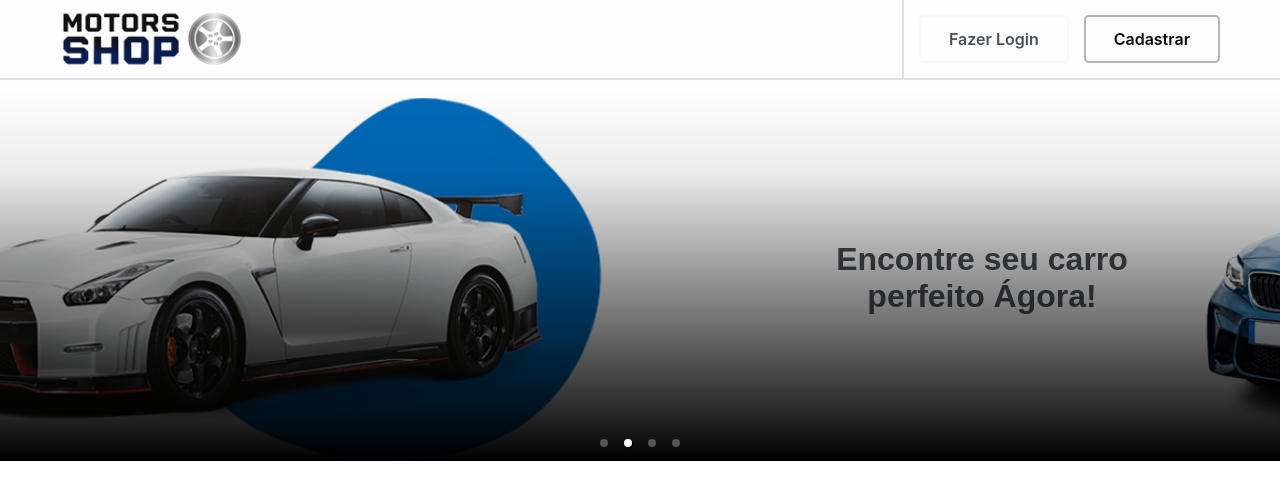
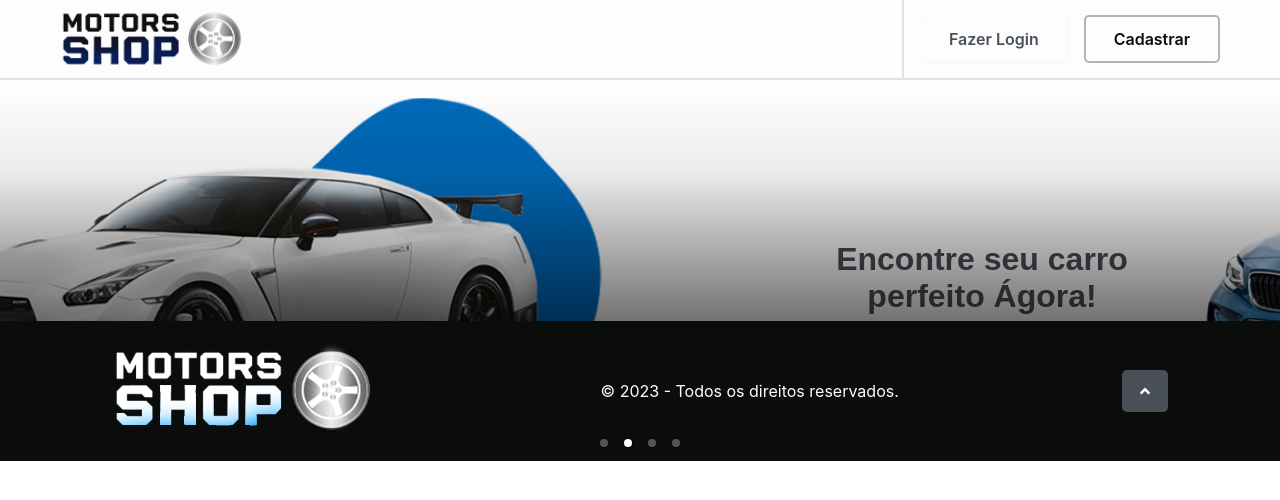
Before and after one commit to Grup-008-Kenzie/motor-shop-frontend, a React (Create React App) app: page / in a window 1280 px wide. Shown: the top 500 px of the page. Built offline with nearby package versions, Linux system fonts and the light colour scheme.

Commit message:
Feat: footer creation

```diff
--- /dev/null
+++ b/src/components/Footer/index.tsx
@@ -0,0 +1,27 @@
+import { FooterStyled } from "../../styles/Footer";
+import Logo from "../../assets/logo2.png";
+import { ButtonStandard } from "../../styles/buttons";
+import angleUp from "../../assets/angleUp.svg";
+
+export const Footer = () => {
+  const scrollToTop = () => {
+    window.scrollTo({ top: 0, behavior: "smooth" });
+  };
+  return (
+    <FooterStyled>
+      <div className="Logo">
+        <img src={Logo} alt="" />
+      </div>
+      <span>© 2023 - Todos os direitos reservados.</span>
+      <ButtonStandard
+        bg="--Grey-2"
+        color="--Grey-10"
+        colorBorder="--Grey-2"
+        HoverColorBorder="--Grey-1"
+        onClick={scrollToTop}
+      >
+        <img src={angleUp} alt="" />
+      </ButtonStandard>
+    </FooterStyled>
+  );
+};
--- a/src/pages/Home/index.tsx
+++ b/src/pages/Home/index.tsx
@@ -4,6 +4,7 @@ import { HomeStyled } from "../../styles/Home";
 import "react-responsive-carousel/lib/styles/carousel.min.css";
 import { Carousel } from 'react-responsive-carousel';
 import { CarrouselComponent } from "../../components/carrousel";
+import { Footer } from "../../components/Footer";
 
 export const HomePage = () => {
 
@@ -12,6 +13,7 @@ export const HomePage = () => {
     <HomeStyled>
       <Header />
       <CarrouselComponent/>
+      <Footer/>
     </HomeStyled>
   );
 };
--- /dev/null
+++ b/src/styles/Footer.ts
@@ -0,0 +1,34 @@
+import styled from "styled-components";
+
+export const FooterStyled = styled.footer`
+  display: flex;
+  width: 100%;
+  align-items: center;
+  justify-content: space-around;
+  height: 140px;
+  background-color: var(--Grey-0);
+  position: absolute;
+  bottom: 0;
+  button {
+    padding: 15px;
+  }
+  span {
+    color: var(--Grey-10);
+  }
+  .Logo {
+    img {
+      height: 100px;
+      max-width: 100%;
+    }
+  }
+  @media (max-width: 850px) {
+    flex-direction: column;
+    height: 300px;
+    .Logo {
+      img {
+        height: 80px;
+        max-width: 100%;
+      }
+    }
+  }
+`;
--- a/src/styles/Home.ts
+++ b/src/styles/Home.ts
@@ -1,7 +1,8 @@
 import { styled } from "styled-components";
 
 export const HomeStyled = styled.main`
-    width: 100%;
-    display: flex;
-    flex-direction: column;
-`
+  width: 100%;
+  display: flex;
+  flex-direction: column;
+  position: relative;
+`;
--- a/src/styles/global.ts
+++ b/src/styles/global.ts
@@ -12,10 +12,10 @@ const GlobalStyle = createGlobalStyle`
     font-family: 'Inter', sans-serif;
 }
   :root{
-    --brand1: #4529E6;
-    --brand1: #5126EA;
-    --brand1: ##B0A6F0;
-    --brand1: ##EDEAFD;
+    --brand1: #006bba;
+    --brand2: #10619c;
+    --brand3: #6eb5ea;
+    --brand4: #c3e3fa;
 
     --Grey-0: #0B0D0D;
     --Grey-1: #212529;
@@ -60,6 +60,44 @@ const GlobalStyle = createGlobalStyle`
     background-color: #FFFFFF;
   }
 
+
+
+  * {
+  scrollbar-width: thin;
+  scrollbar-color: var(--brand2) var(--brand4);
+}
+
+/* Chrome, Edge and Safari */
+*::-webkit-scrollbar {
+  width: 8px;
+  width: 8px;
+}
+*::-webkit-scrollbar-track {
+  border-radius: 7px;
+  background-color: var(--Grey-10);
+}
+
+*::-webkit-scrollbar-track:hover {
+  background-color: var(--Grey-8);
+}
+
+*::-webkit-scrollbar-track:active {
+  background-color: var(--Grey-8);
+}
+
+*::-webkit-scrollbar-thumb {
+  border-radius: 5px;
+  background-color: var(--brand1);
+}
+
+*::-webkit-scrollbar-thumb:hover {
+  background-color: var(--alert1);
+}
+
+*::-webkit-scrollbar-thumb:active {
+  background-color: var(--brand2);
+}
+
   @-webkit-keyframes slide-in-right {
   0% {
     -webkit-transform: translateX(1000px);
```
Also changed, not shown: src/assets/angleUp.svg (added), src/assets/logo2.png (added).
